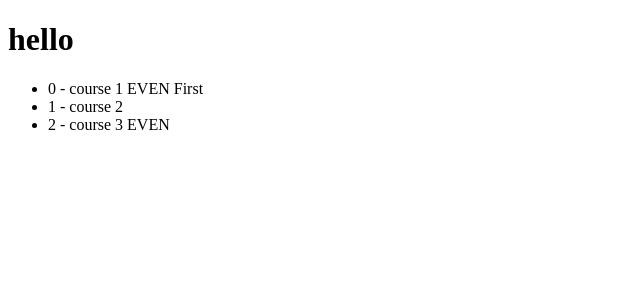
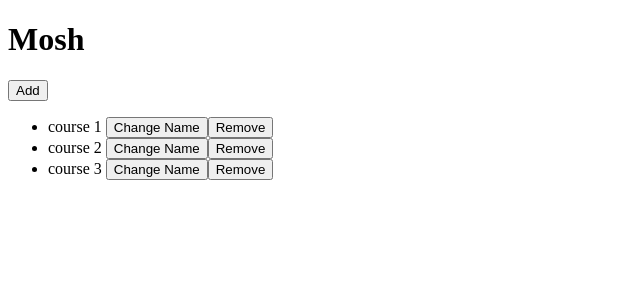
Before and after one commit to whatmmobd3/moshAngular, an Angular app: page / in a window 1280 px wide. Shown: the top 300 px of the page, without its empty margins (0-640 px from the left). Built offline with nearby package versions, Linux system fonts and the light colour scheme.

Commit message:
remove change

```diff
--- a/src/app/app.component.html
+++ b/src/app/app.component.html
@@ -1,7 +1,9 @@
-<h1>hello</h1>
+<h1>Mosh</h1>
+<button (click)="onAdd()">Add</button>
 <ul>
-  <li *ngFor="let e of courses; index as y;even as even;first as isFirst">
-    {{ y }} - {{ e.name }}<span *ngIf="even"> EVEN</span>
-    <span *ngIf="isFirst"> First</span>
+  <li *ngFor="let e of courses">
+    {{ e.name }}
+    <button (click)="onChange(e)">Change Name</button>
+    <button (click)="onRemove(e)">Remove</button>
   </li>
 </ul>
--- a/src/app/app.component.ts
+++ b/src/app/app.component.ts
@@ -13,5 +13,16 @@ export class AppComponent {
     { id: 3, name: 'course 3' },
   ];
 
+  onAdd = () => {
+    this.courses.push({ id: 4, name: 'aaa bbb' });
+  };
 
+  onRemove = (e) => {
+    let index = this.courses.indexOf(e);
+    this.courses.splice(index, 1);
+  };
+
+  onChange = (e) => {
+    e.name = 'UPDATE';
+  };
 }
```
